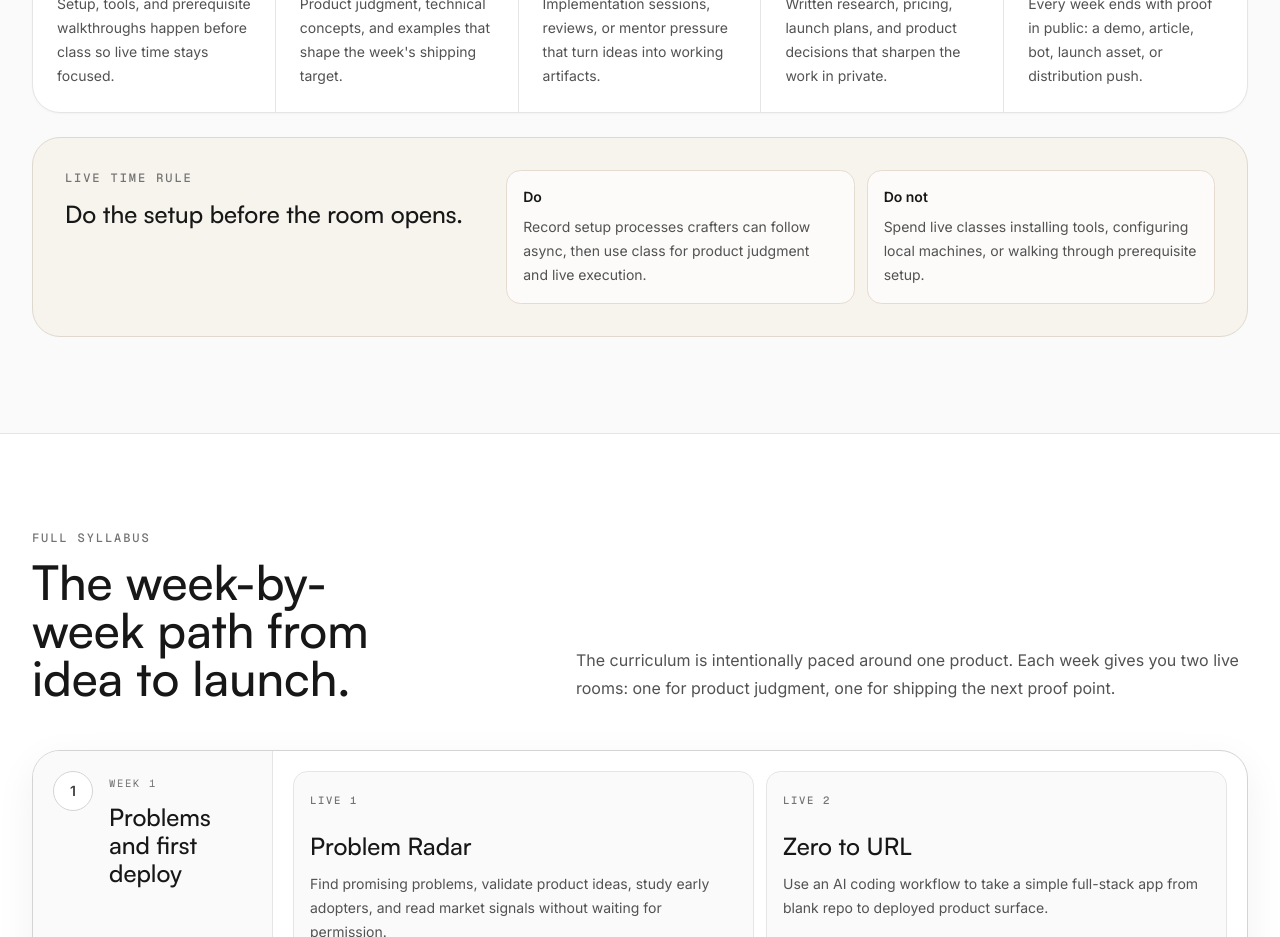
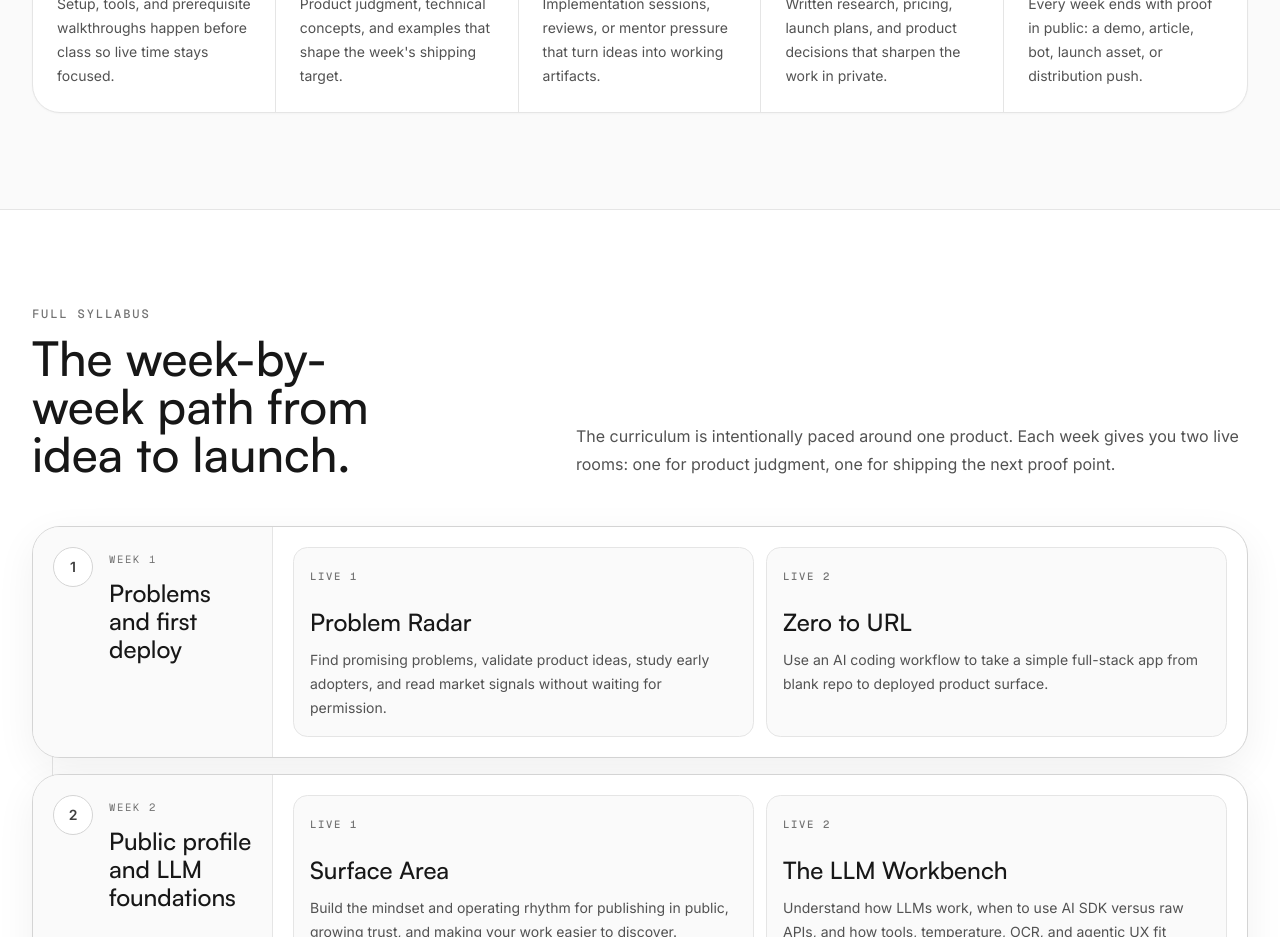
Before and after one commit to crafter-station/academy, a Next.js app: page /syllabus in a window 1280 px wide. Shown: the part 1360-2297 px from the top of the page. Built offline with nearby package versions, Linux system fonts and the light colour scheme.

Commit message:
Remove syllabus do and dont section

```diff
--- a/src/app/syllabus/page.tsx
+++ b/src/app/syllabus/page.tsx
@@ -458,31 +458,6 @@ function RhythmSection() {
           ))}
         </div>
       </div>
-
-      <div className="mt-6 grid gap-4 rounded-[1.75rem] border border-[#dfd8ce] bg-[#f7f4ee] p-5 sm:grid-cols-[0.75fr_1.25fr] sm:p-6 lg:p-8">
-        <div>
-          <SectionLabel>Live time rule</SectionLabel>
-          <h3 className="mt-3 font-heading text-2xl font-medium tracking-normal text-[#171717]">
-            Do the setup before the room opens.
-          </h3>
-        </div>
-        <div className="grid gap-3 sm:grid-cols-2">
-          <div className="rounded-2xl border border-[#e5dccf] bg-white/70 p-4">
-            <p className="text-sm font-semibold text-[#171717]">Do</p>
-            <p className="mt-2 text-sm leading-6 text-[#525252]">
-              Record setup processes crafters can follow async, then use class
-              for product judgment and live execution.
-            </p>
-          </div>
-          <div className="rounded-2xl border border-[#e5dccf] bg-white/70 p-4">
-            <p className="text-sm font-semibold text-[#171717]">Do not</p>
-            <p className="mt-2 text-sm leading-6 text-[#525252]">
-              Spend live classes installing tools, configuring local machines,
-              or walking through prerequisite setup.
-            </p>
-          </div>
-        </div>
-      </div>
     </section>
   );
 }
```
